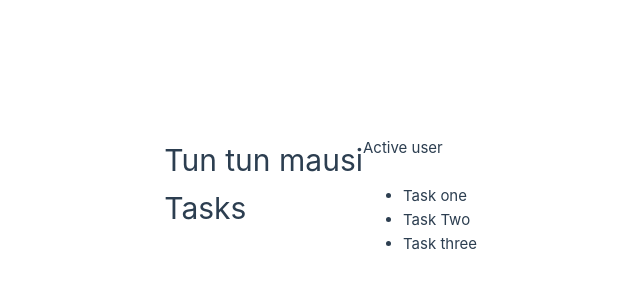
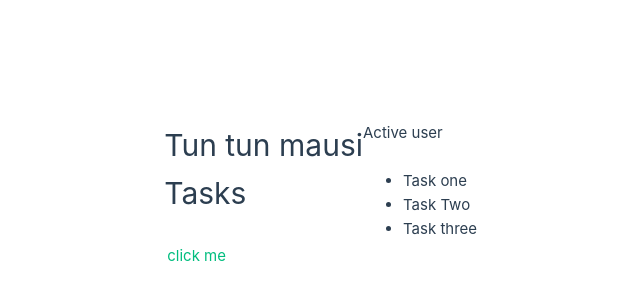
Before and after one commit to MohammadHarish52/vue-test, a Vue app in the folder vuelearn/: page / in a window 1280 px wide. Shown: the part 204-504 px from the top of the page, without its empty margins (277-917 px from the left). Built offline with nearby package versions, Linux system fonts and the light colour scheme.

Commit message:
anchor tag ladder

```diff
--- a/vuelearn/src/App.vue
+++ b/vuelearn/src/App.vue
@@ -5,6 +5,7 @@ export default {
       name: "Tun tun mausi",
       status: "active",
       tasks: ["Task one", "Task Two", "Task three"],
+      link: "https://google.com",
     };
   },
 };
@@ -17,8 +18,8 @@ export default {
   <p v-else>Pending user</p>
 
   <h1>Tasks</h1>
-
   <ul>
     <li v-for="task in tasks" :key="task">{{ task }}</li>
   </ul>
+  <a v-bind:href="link">click me</a>
 </template>
```
